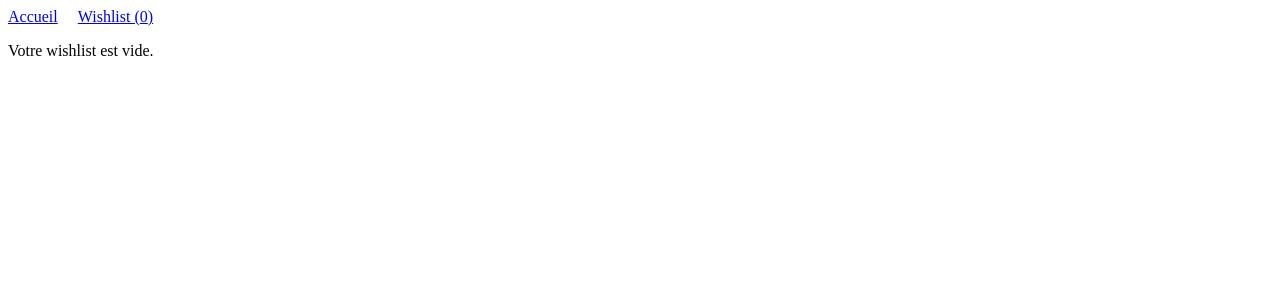
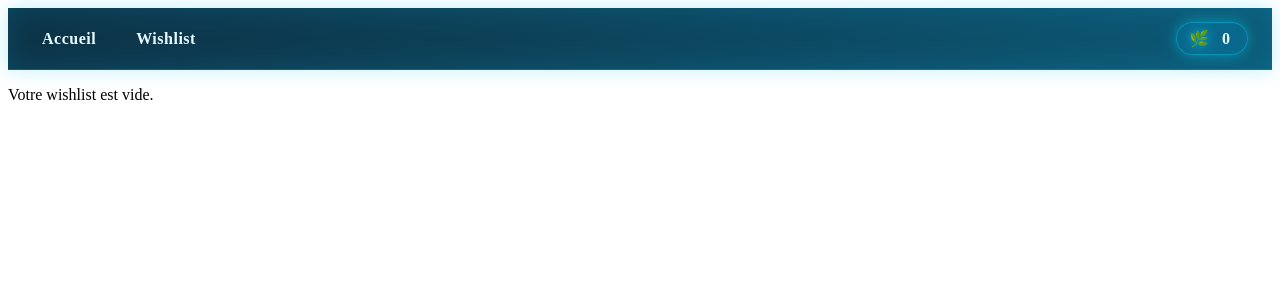
Before and after one commit to LauraLermechain/movie-app-react, a React (Vite) app: page /wishlist in a window 1280 px wide. Shown: the top 300 px of the page. Built offline with nearby package versions, Linux system fonts and the light colour scheme.

Commit message:
feat : style de la Navbar

```diff
--- a/src/components/Navbar.jsx
+++ b/src/components/Navbar.jsx
@@ -1,17 +1,22 @@
 import { useContext } from "react";
 import { Link } from "react-router-dom";
 import { WishlistContext } from "../context/WishlistProvider";
+import styles from "./Navbar.module.css";
 
 export default function Navbar() {
     const { wishlist } = useContext(WishlistContext);
 
     return (
-        <nav>
-            <Link to="/">Accueil</Link>
-            <Link to="/wishlist" style={{ marginLeft: "20px" }}>
-                Wishlist ({wishlist.length})
-            </Link>
+        <nav className={styles.nav}>
+            <div className={styles.left}>
+                <Link className={styles.link} to="/">Accueil</Link>
+                <Link className={styles.link} to="/wishlist">Wishlist</Link>
+            </div>
 
+            <span className={styles.favBadge} title="Favoris">
+                <span className={styles.favIcon}>🌿</span>
+                <span className={styles.favText}>{wishlist.length}</span>
+            </span>
         </nav>
     );
 }
--- /dev/null
+++ b/src/components/Navbar.module.css
@@ -0,0 +1,53 @@
+.nav {
+    display: flex;
+    align-items: center;
+    justify-content: space-between;
+    padding: 14px 24px;
+    border-bottom: 1px solid rgba(0, 220, 255, 0.25);
+    background: linear-gradient( 90deg, rgba(0, 40, 60, 0.95), rgba(0, 80, 110, 0.95) );
+    box-shadow: 0 0 20px rgba(0, 200, 255, 0.25), inset 0 0 30px rgba(0, 200, 255, 0.15);
+}
+
+.left {
+    display: flex;
+    gap: 20px;
+}
+
+/* liens */
+.link {
+    color: #e8fbff;
+    text-decoration: none;
+    font-weight: 600;
+    letter-spacing: 0.5px;
+    padding: 6px 10px;
+    border-radius: 999px;
+    transition: all 0.25s ease;
+}
+
+    .link:hover {
+        background: rgba(0, 200, 255, 0.18);
+        box-shadow: 0 0 10px rgba(0, 220, 255, 0.4), inset 0 0 10px rgba(0, 220, 255, 0.2);
+    }
+
+/* Badge favoris */
+.favBadge {
+    display: inline-flex;
+    align-items: center;
+    gap: 8px;
+    padding: 6px 12px;
+    border-radius: 999px;
+    background: rgba(0, 180, 255, 0.18);
+    border: 1px solid rgba(0, 220, 255, 0.35);
+    box-shadow: 0 0 12px rgba(0, 220, 255, 0.35), 0 0 24px rgba(0, 220, 255, 0.18);
+    color: #e8fbff;
+    font-weight: 700;
+}
+
+.favIcon {
+    filter: drop-shadow(0 0 6px rgba(0, 220, 255, 0.7));
+}
+
+.favText {
+    min-width: 18px;
+    text-align: center;
+}
```
